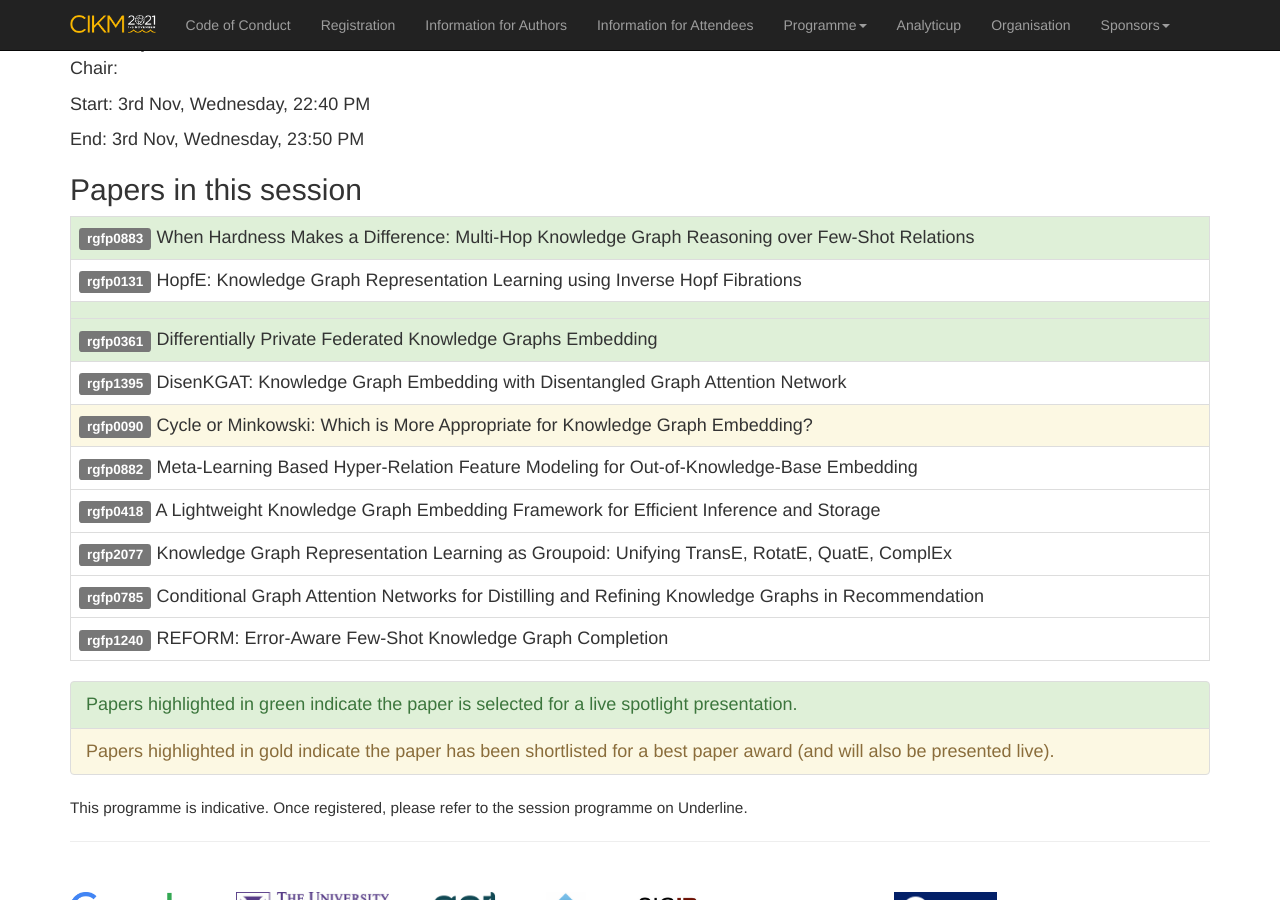
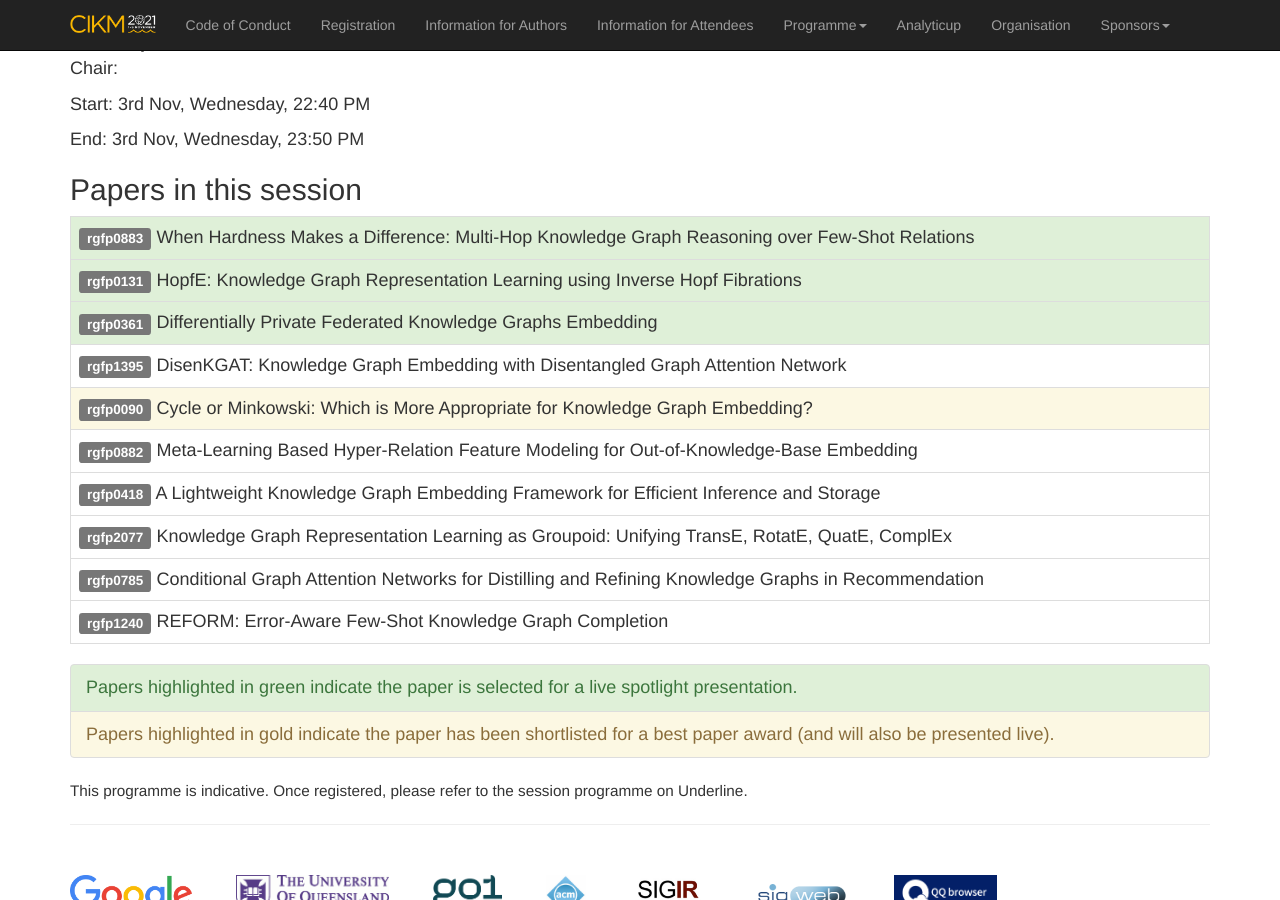
Before and after one commit to ielab/cikm2021-website, a Jekyll site: the page built from _sessions/3B.md, in a window 1280 px wide and 900 px high, scrolled down 342 px. Built offline with Jekyll 4.4.1, drawn with Linux system fonts in a browser that asks for light colours; comment, search, counter and statistics services are not loaded.

Commit message:
Update 3B.md

```diff
--- a/_sessions/3B.md
+++ b/_sessions/3B.md
@@ -10,7 +10,7 @@ papers:
  - acm_id: rgfp0883
    flag: 1
  - acm_id: rgfp0131
- - flag: 1
+   flag: 1
  - acm_id: rgfp0361
    flag: 1
  - acm_id: rgfp1395
```
